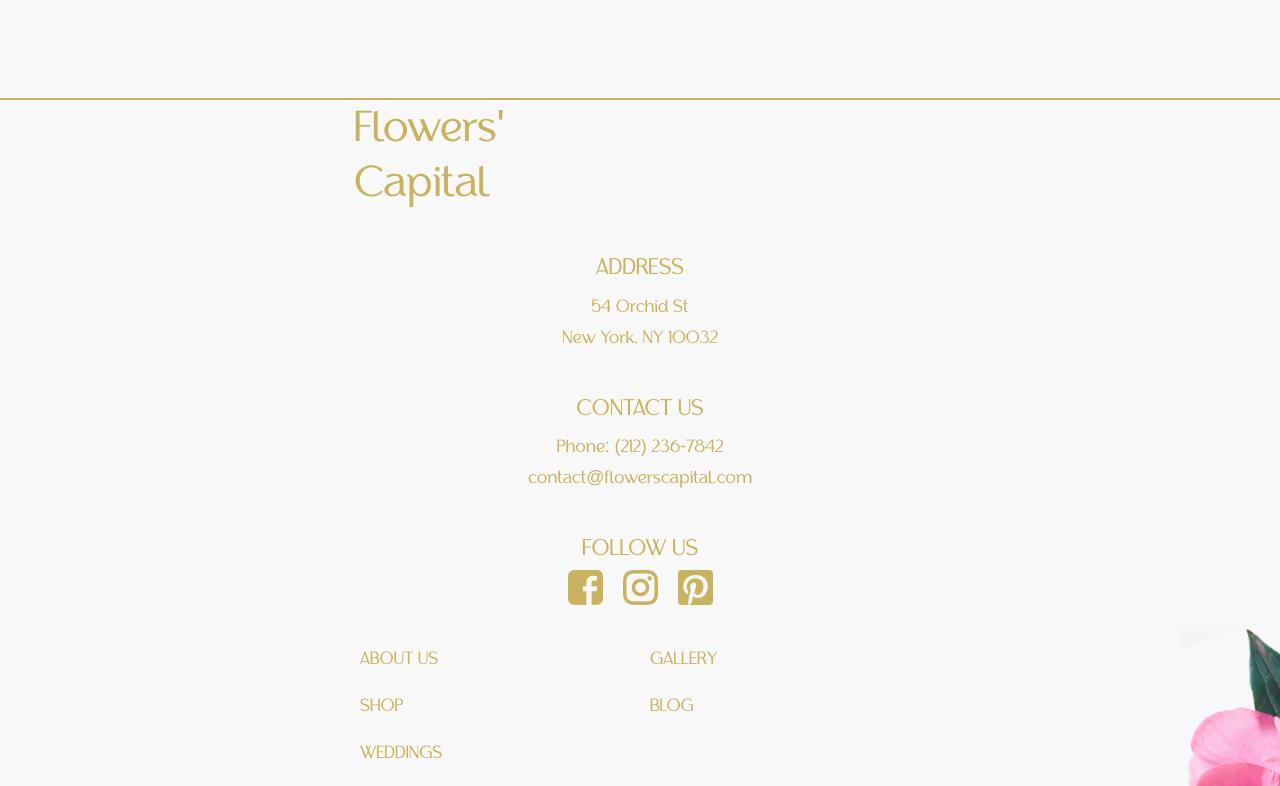
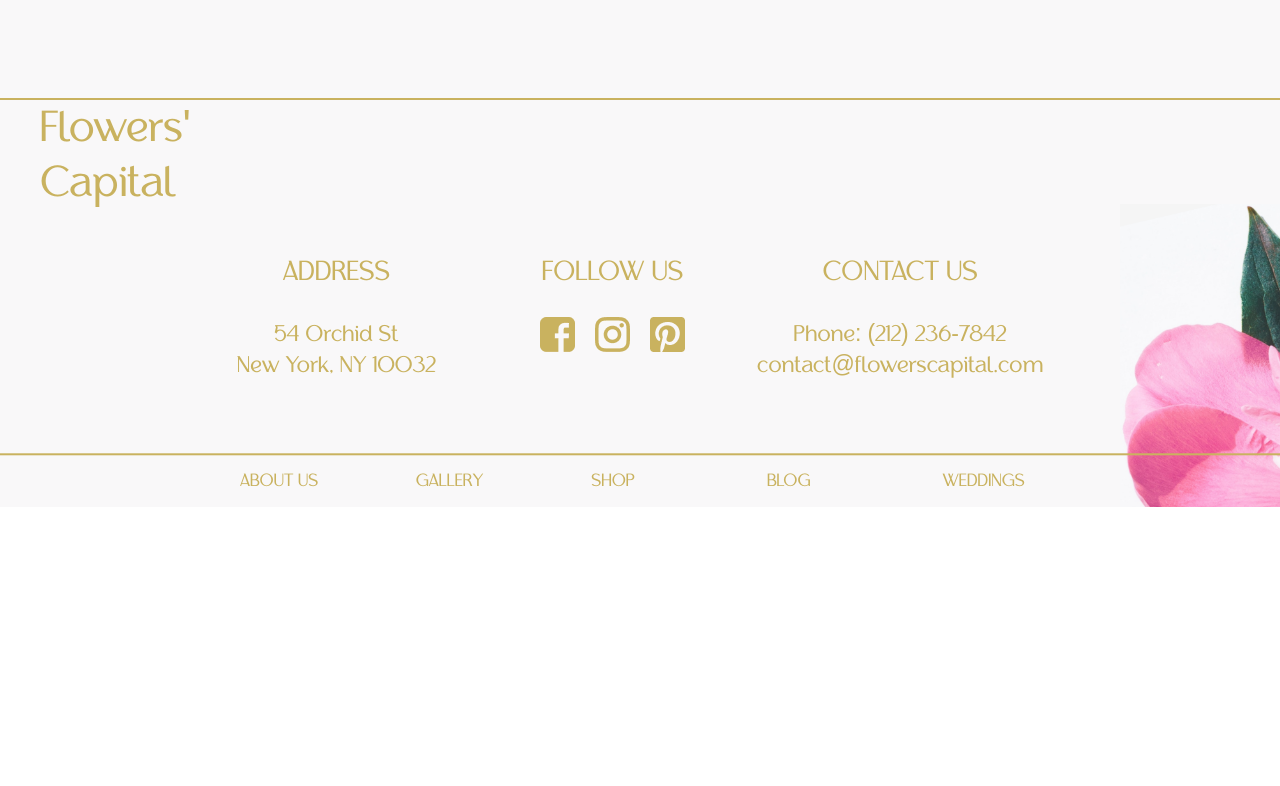
Before and after one commit to MateuszZaniewski/Flowers_Capital, a Vue app: page / in a window 1280 px wide. Shown: the part 6852-7638 px from the top of the page. After the commit the page ends 7359 px from the top, so only its background shows below. Built offline with nearby package versions, Linux system fonts and the light colour scheme.

Commit message:
finished footerComponent

```diff
--- a/src/components/FooterComponent.vue
+++ b/src/components/FooterComponent.vue
@@ -155,4 +155,127 @@
     }
 }
 
+
+@media screen and (min-width: 1024px) {
+
+    .footerComponentWrapper {
+        max-width: 2000px;
+        margin: 0 auto;
+
+        .footer__logo {
+            padding-left: 40px;
+            padding-bottom: 40px;
+            max-width: auto;
+            margin: 0;
+            font-size: $desktopH3;
+
+
+            p {
+               margin: 0;
+               width: fit-content;
+               line-height: 55px;
+            }
+
+        }
+
+
+        .footer__addressWrapper {
+            display: flex;
+            flex-flow: row nowrap;
+            align-items: flex-start;
+            gap: 0px;
+            justify-content: center;
+            padding-bottom: 5.83vw;
+
+            .addressRest {
+                font-size: $desktopH6;
+                padding-top: 4px;
+                line-height: 27px;
+            }
+
+            .footer--address {
+                order: 1;
+            }
+
+            .footer--follow {
+                order: 2;
+                padding-left: 8.125vw;
+                padding-right: 5.625vw;
+            }
+
+            .footer--tittle {
+                font-size: $desktopH5;
+                padding-bottom: 25px;
+            }
+
+
+            .footer--contact {
+                order: 3;
+                display: flex;
+                flex-flow: column nowrap;
+                justify-content: center;
+                align-items: center;
+
+            }
+        }
+
+        .footer__linksWrapper {
+            margin: 0 auto;
+            padding-top: 0px;
+            position: relative;
+
+                &:before {
+                    content: '';
+                    position: absolute;
+                    z-index: 1;
+                    transform: translateY(-35%);
+                    top: 0%;
+                    width: 100%;
+                    border-top: 2px solid $gold600;
+                }
+
+
+            .footer__links {
+                display: flex;
+                flex-flow: row nowrap;
+                justify-content: center;
+                gap: 6.111vw;
+                padding-left: 0;
+                padding-top: 13px;
+                padding-bottom: 13px;
+                max-width: 800px;
+
+
+                a {
+                    width: 150px;
+                    padding-bottom: 0px;
+                    font-size: $mobileBody;
+
+                }
+            }
+
+            .footer__image {
+                position: absolute;
+                bottom: 0;
+                right: 0;
+                height: 23.611vw;
+                width: 12.5vw;
+                padding: 0;
+                margin: 0;
+                z-index: 0;
+
+                .image {
+                    height: 100%;
+                    width: 100%;
+                    background-image: url('../assets/slice2.png');
+                    background-repeat: no-repeat;
+                    background-size: cover;
+                }
+            }
+        }
+
+    }
+
+
+}
 </style>
```
Also changed, not shown: src/assets/slice2.png (added).
